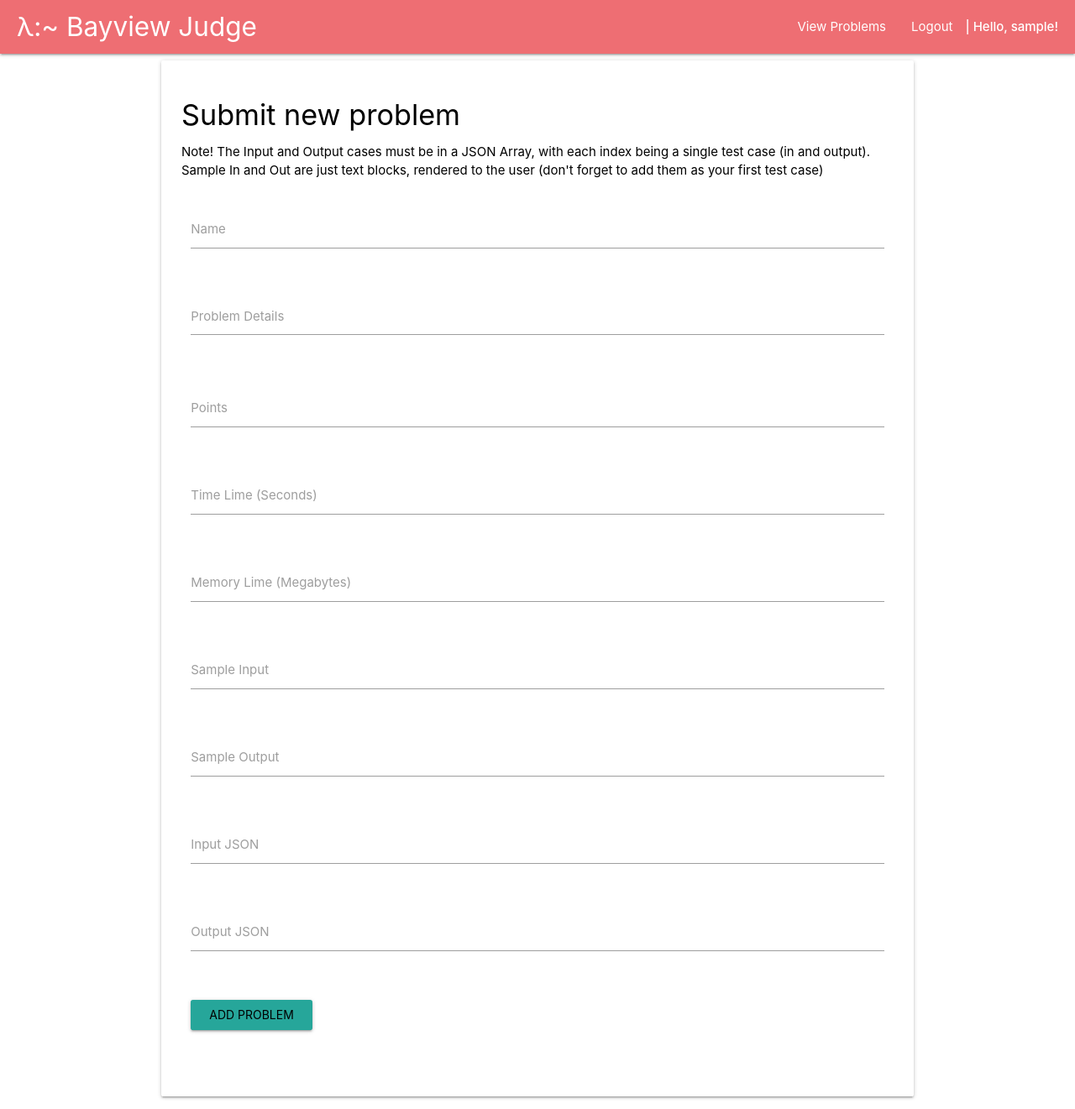
After one commit to BayviewComputerClub/Legacy-BayviewJudge-UI, a PHP site: page /Admin/CreateProblem.php in a window 1280 px wide. The commit adds this page. Shown: the whole page at 84% size. Run offline with PHP 8.4, Linux system fonts and the light colour scheme; the visitor is signed in with stand-in values (Sample User, id 1).

Commit message:
Lots of Stuff

```diff
--- /dev/null
+++ b/Admin/Controllers/CreateProblem.php
@@ -0,0 +1 @@
+<?php
--- /dev/null
+++ b/Admin/CreateProblem.php
@@ -0,0 +1,94 @@
+<?php
+$config = parse_ini_file($_SERVER['DOCUMENT_ROOT'] . "/Config/config.ini");
+include($_SERVER['DOCUMENT_ROOT'] . "/Parts/page-head.php");
+include($_SERVER['DOCUMENT_ROOT'] . "/Parts/page-foot.php");
+
+echo renderPageHead("Create Problem - Admin");
+?>
+
+<div class="card white hoverable">
+    <div class="card-content black-text">
+        <div class="row">
+            <h4>Submit new problem</h4>
+            <p>Note! The Input and Output cases must be in a JSON Array, with each index being a single test case (in and output).</p>
+            <p>Sample In and Out are just text blocks, rendered to the user (don't forget to add them as your first test case)</p>
+        </div>
+        <div class="row">
+            <form class="col s12" action="<?php echo $config['page_root'] ?>/Admin/Controllers/CreateProblem.php" method="post">
+                <div class="row">
+                    <div class="input-field col s12">
+                        <input id="name" type="text" class="validate" name="name">
+                        <label for="name">Name</label>
+                    </div>
+                </div>
+
+                <div class="row">
+                    <div class="input-field col s12">
+                        <textarea id="details"  class="materialize-textarea" name="details"></textarea>
+                        <label for="details">Problem Details</label>
+                    </div>
+                </div>
+
+                <div class="row">
+                    <div class="input-field col s12">
+                        <input id="points" type="number" step="1" class="validate" name="points">
+                        <label for="points">Points</label>
+                    </div>
+                </div>
+
+                <div class="row">
+                    <div class="input-field col s12">
+                        <input id="timelimit" type="number" step="1" class="validate" name="timelimit">
+                        <label for="timelimit">Time Lime (Seconds)</label>
+                    </div>
+                </div>
+
+                <div class="row">
+                    <div class="input-field col s12">
+                        <input id="memlimit" type="number" step="1" class="validate" name="memlimit">
+                        <label for="memlimit">Memory Lime (Megabytes)</label>
+                    </div>
+                </div>
+
+                <div class="row">
+                    <div class="input-field col s12">
+                        <input id="sample_input" type="number" step="1" class="validate" name="sample_input">
+                        <label for="sample_input">Sample Input</label>
+                    </div>
+                </div>
+
+                <div class="row">
+                    <div class="input-field col s12">
+                        <input id="sample_output" type="number" step="1" class="validate" name="sample_output">
+                        <label for="sample_output">Sample Output</label>
+                    </div>
+                </div>
+
+                <div class="row">
+                    <div class="input-field col s12">
+                        <input id="input" type="number" step="1" class="validate" name="input">
+                        <label for="input">Input JSON</label>
+                    </div>
+                </div>
+
+                <div class="row">
+                    <div class="input-field col s12">
+                        <input id="sample_output" type="number" step="1" class="validate" name="soutput">
+                        <label for="sample_output">Output JSON</label>
+                    </div>
+                </div>
+
+
+                <div class="row">
+                    <div class="input-field col s12">
+                        <input id="submit" type="submit" class="waves-effect waves-light btn" value="Add Problem">
+                    </div>
+                </div>
+            </form>
+        </div>
+    </div>
+</div>
+
+<?php
+echo renderPageFoot();
+?>
--- a/Auth/Logout.php
+++ b/Auth/Logout.php
@@ -1,5 +1,7 @@
 <?php
+$config = parse_ini_file($_SERVER['DOCUMENT_ROOT'] . "/Config/config.ini");
 session_start();
 session_destroy();
-echo 'Goodbye.'
+header("Location: ".$config['page_root']);
+die();
 ?>
--- a/Config/config.ini
+++ b/Config/config.ini
@@ -7,3 +7,6 @@ db_pass     =
 
 [web]
 page_root   = http://localhost:8000
+
+[grader]
+grader_host = http://localhost:3000
--- a/Parts/page-head.php
+++ b/Parts/page-head.php
@@ -4,6 +4,15 @@ function renderPageHead($title) {
     $config = parse_ini_file($_SERVER['DOCUMENT_ROOT'] . "/Config/config.ini");
     $pageRoot = $config['page_root'];
     $username = $_SESSION['username'];
+
+    $helloMsg = "";
+    $authBtns = "<li><a href=\"$pageRoot/Auth/Login.php\">Login</a></li><li><a href=\"$pageRoot/Auth/Register.php\">Register</a></li>";
+
+    if(isset($_SESSION['username'])) {
+        $helloMsg = "Hello, " . $username . "!";
+        $authBtns = "<li><a href=\"$pageRoot/Auth/Logout.php\">Logout</a></li>";
+    }
+
     return <<<HTML
 <!DOCTYPE html>
 <html>
@@ -23,13 +32,12 @@ function renderPageHead($title) {
 
         <nav>
             <div class="nav-wrapper">
-                <a href="$pageRoot/" class="brand-logo">Logo</a>
-                <ul id="nav-mobile" class="right hide-on-med-and-down">
+                <a href="$pageRoot/" class="brand-logo" style="padding-left: 20px">λ:~ Bayview Judge</a>
+                <ul id="nav-mobile" class="right hide-on-med-and-down" style="padding-right: 20px">
 
-                    <li><a href="$pageRoot/Problems">View Problems</a></li>
-                    <li><a href="$pageRoot/Auth/Login.php">Login</a></li>
-                    <li><a href="$pageRoot/Auth/Register.php">Register</a></li>
-                    <li>Hello, $username</li>
+                    <li><a href="$pageRoot/Problems/ViewProblems.php">View Problems</a></li>
+                    $authBtns
+                    <li><strong>|  $helloMsg</strong></li>
                 </ul>
             </div>
         </nav>
--- a/Problems/ViewProblems.php
+++ b/Problems/ViewProblems.php
@@ -30,7 +30,7 @@ echo renderPageHead("View Problems");
                         <tr>
                             <td><?php echo $problem['name'] ?></td>
                             <td><?php echo $problem['points'] ?></td>
-                            <td><a href="#" class="btn waves-effect">View Problem</a></td>
+                            <td><a href="SubmitProblem.php?id=<?php echo $problem['id'] ?>" class="btn waves-effect">View Problem</a></td>
                         </tr>
                     <?php
                     }
```
Also changed, not shown: About.php (added, +22 -0 lines), Admin/index.php (added, +31 -0 lines), Controllers/GetProblems.php (+8 -1 lines), Controllers/SubmitProblem.php (+103 -0 lines), Problems/SubmitProblem.php (added, +59 -0 lines), bayviewjudge.sql (added, +108 -0 lines), index.php (+19 -2 lines).
